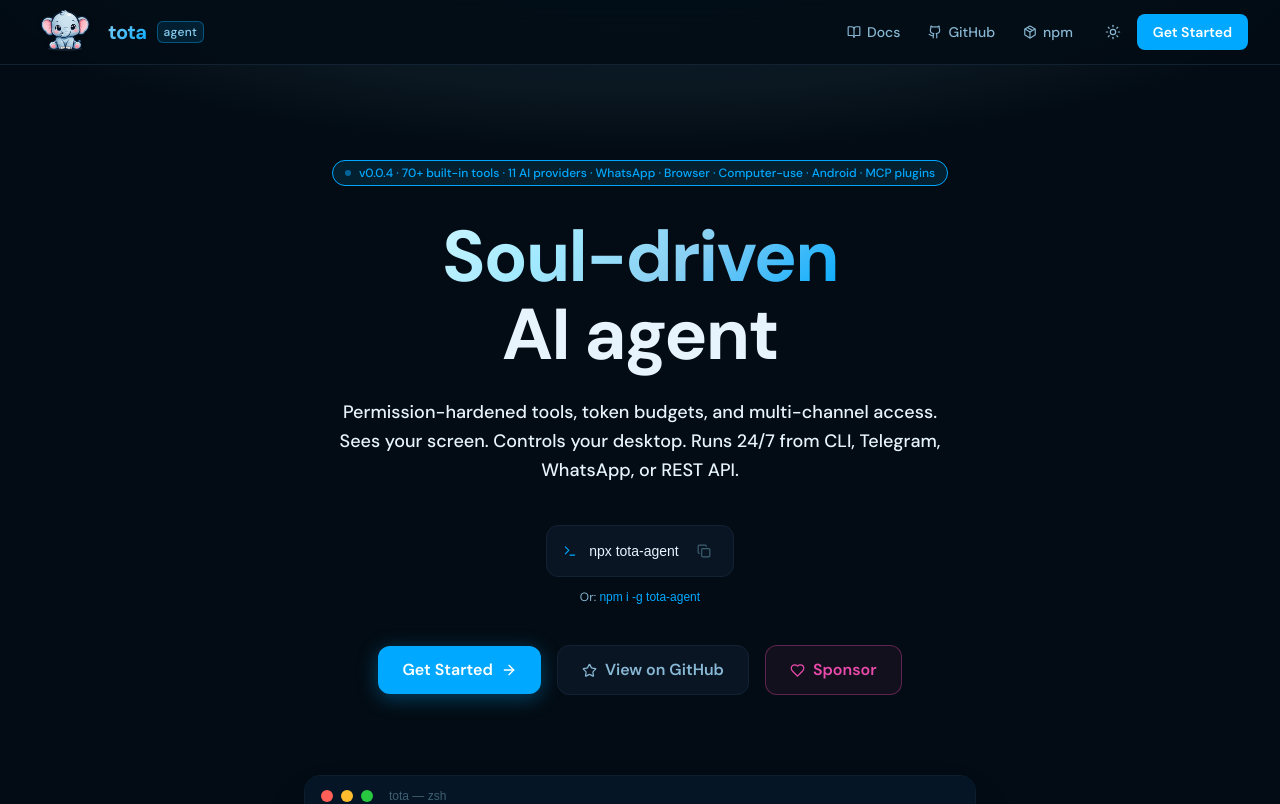
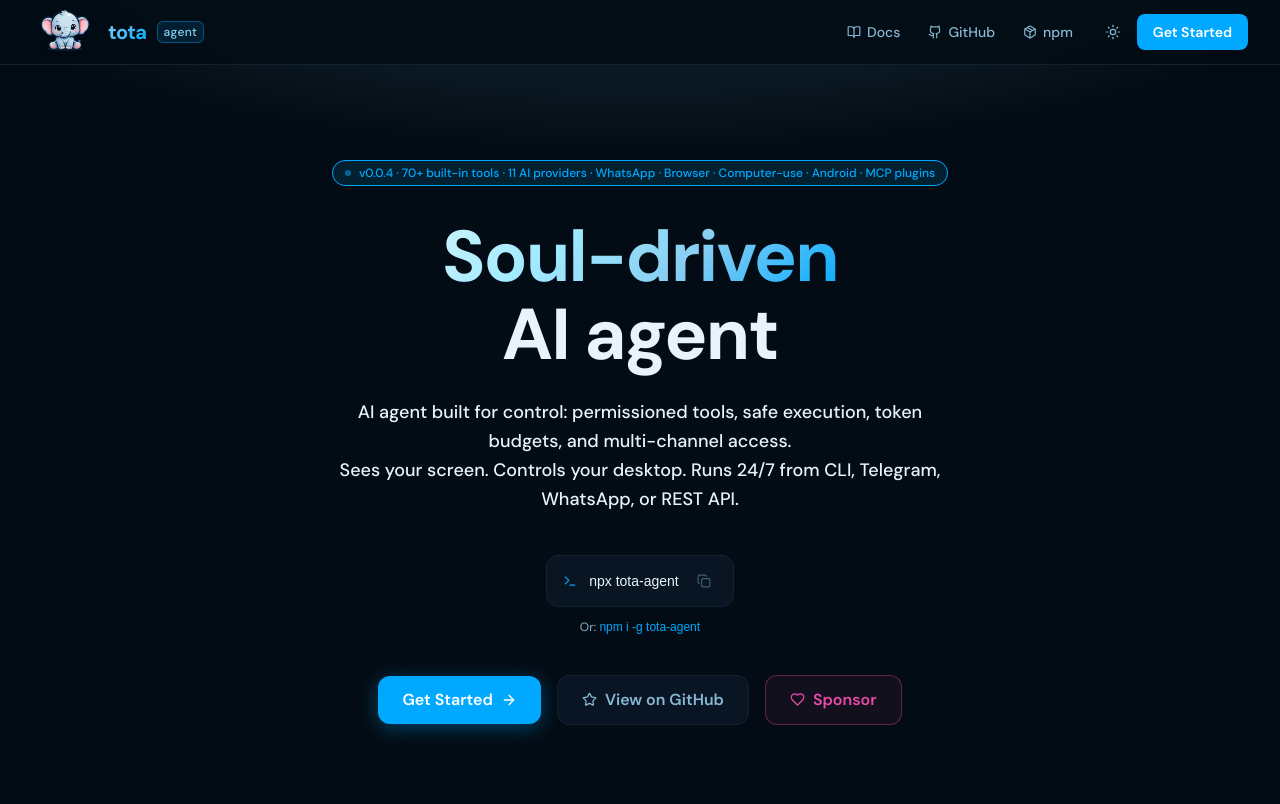
Before and after one commit to manu14357/tota-agent, a Next.js app in the folder tota-web/: page / in a window 1280 px wide. Shown: the top 804 px of the page. Built offline with nearby package versions, Linux system fonts and the light colour scheme; no server answers; a web font is replaced by a local one.

Commit message:
docs: update README tagline and site layout

```diff
--- a/tota-web/src/app/layout.tsx
+++ b/tota-web/src/app/layout.tsx
@@ -25,7 +25,7 @@ export const metadata: Metadata = {
     template: '%s | tota',
   },
   description:
-    'Soul-driven AI agent with permission-hardened tools, token budgets, and multi-channel access. Remembers what matters. Asks before it acts. Runs 24/7 from CLI or Telegram.',
+    'AI agent built for control: permissioned tools, safe execution, token budgets, and multi-channel access. Remembers what matters. Asks before it acts. Runs 24/7 from CLI or Telegram.',
   keywords: [
     'ai agent',
     'cli agent',
--- a/tota-web/src/components/Hero.tsx
+++ b/tota-web/src/components/Hero.tsx
@@ -210,7 +210,7 @@ export default function Hero() {
           className="text-center text-base sm:text-lg max-w-2xl mx-auto mb-8 sm:mb-10 leading-relaxed font-medium px-4"
           style={{ color: 'var(--fg)' }}
         >
-          Permission-hardened tools, token budgets, and multi-channel access.
+          AI agent built for control: permissioned tools, safe execution, token budgets, and multi-channel access.
           <br className="hidden sm:block" />
           Sees your screen. Controls your desktop. Runs 24/7 from CLI, Telegram, WhatsApp, or REST API.
         </p>
```
Also changed, not shown: 1 other file (tests, documents, lock files or other folders).
